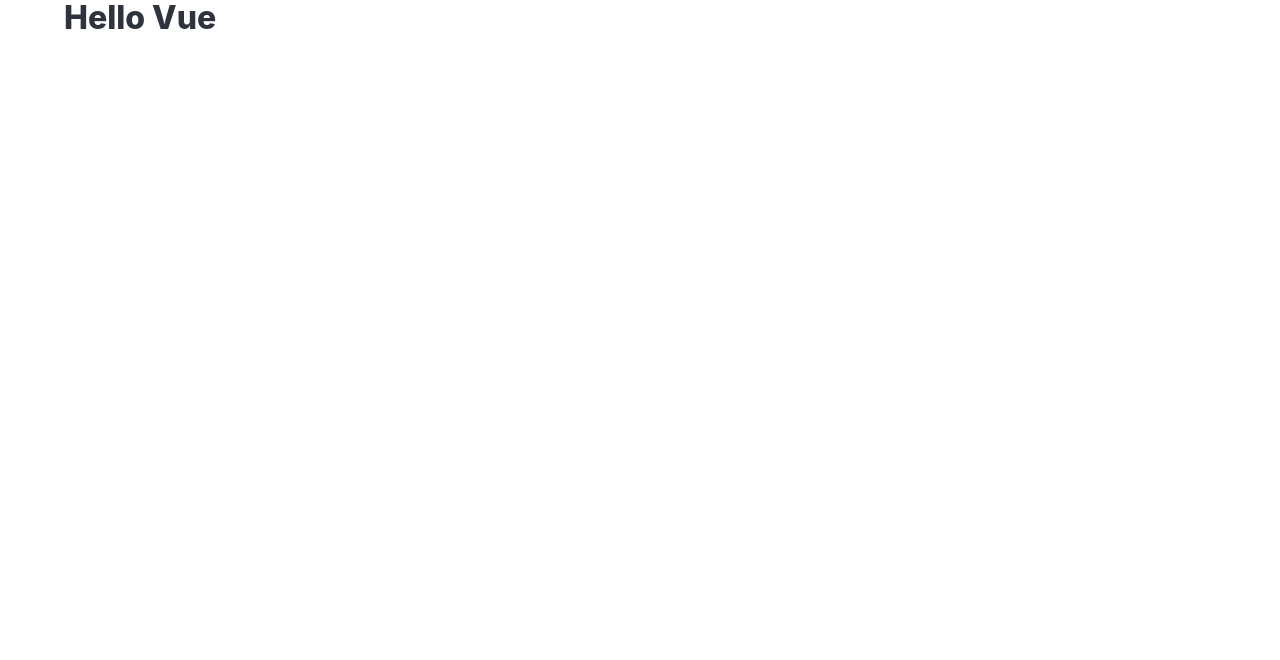
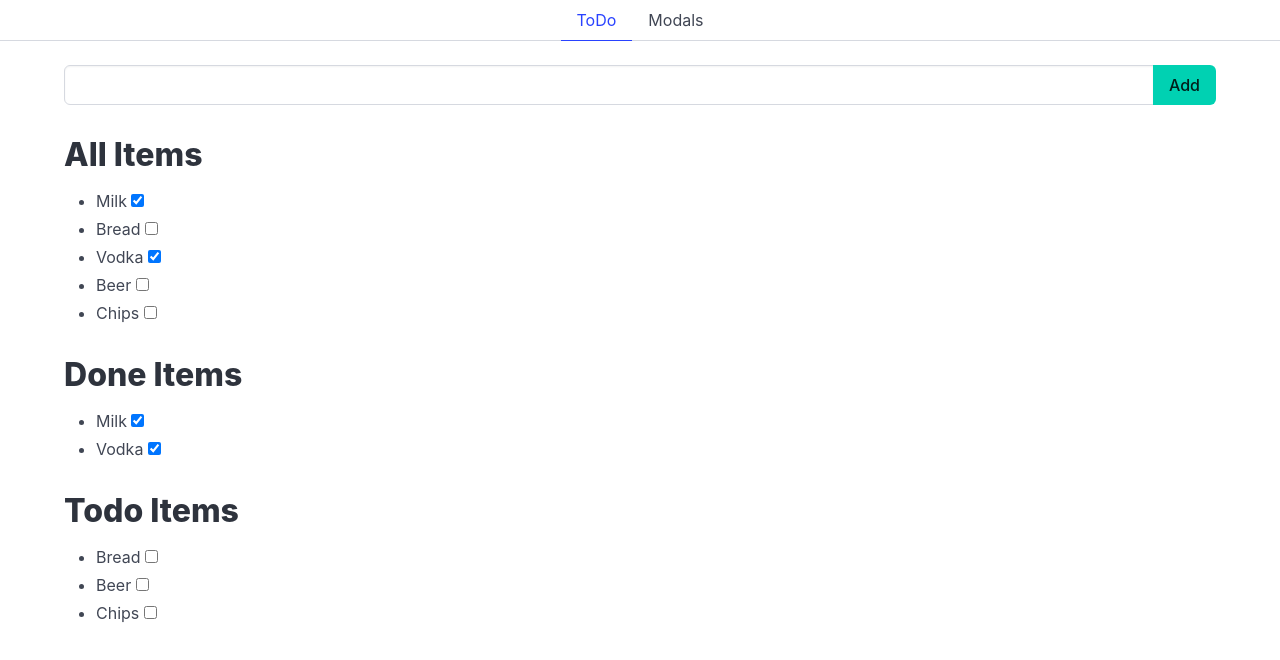
Before and after one commit to suhhhho/ta23blearnnode, a Vue app in the folder learnnode/: page / in a window 1280 px wide. Shown: the top 660 px of the page. Built offline with nearby package versions, Linux system fonts and the light colour scheme.

Commit message:
i forgot to do commit...

```diff
--- a/learnnode/src/App.vue
+++ b/learnnode/src/App.vue
@@ -1,12 +1,10 @@
 <script setup>
-let message = 'Hello Vue'
+import { ref } from 'vue';
+import RouterTabs from './components/RouterTabs.vue';
+
+
 </script>
 <template>
-    <div class = "container">
-        <div class="content">
-              <h1> {{ message }}</h1>
-        </div>
-    </div>
+<RouterTabs></RouterTabs>
+<RouterView></RouterView>
 </template>
-<style>
-</style>
--- /dev/null
+++ b/learnnode/src/components/ImgModal.vue
@@ -0,0 +1,13 @@
+<script setup>
+import Modal from './Modal.vue';
+
+defineProps(['active', 'url']);
+</script>
+
+<template>
+    <Modal :active="active" @close="$emit('close')">
+        <p class="image is-4by3">
+            <img :src="url" alt="">
+        </p>
+    </Modal>
+</template>
--- /dev/null
+++ b/learnnode/src/components/ItemList.vue
@@ -0,0 +1,13 @@
+<script setup>
+defineProps(['items', 'title']);
+</script>
+
+<template>
+    <h1>{{ title }}</h1>
+    <ul>
+        <li v-for="item in items" :key="item.id">
+            {{ item.name }}
+            <input type="checkbox" v-model="item.isDone">
+        </li>
+    </ul>
+</template>
--- /dev/null
+++ b/learnnode/src/components/Modal.vue
@@ -0,0 +1,13 @@
+<script setup>
+    defineProps(['active', 'url']);
+</script>
+
+<template>
+    <div class="modal" :class="{ 'is-active': active }">
+        <div class="modal-background" @click="$emit('close')"></div>
+        <div class="modal-content">
+            <slot></slot>
+        </div>
+        <button class="modal-close is-large" aria-label="close" @click="$emit('close')"></button>
+    </div>
+</template>
--- /dev/null
+++ b/learnnode/src/components/RouterTabs.vue
@@ -0,0 +1,11 @@
+<script setup>
+</script>
+<template>
+    <div class="tabs is-centered">
+        <ul>
+            <li :class="{'is-active': item.path === $route.path}" v-for="(item,key) in $router.getRoutes()">
+                <RouterLink :to="item.path">{{ item.name }}</RouterLink>
+            </li>
+        </ul>
+    </div>
+</template>
--- /dev/null
+++ b/learnnode/src/pages/Modals.vue
@@ -0,0 +1,32 @@
+<script setup>
+import { ref } from 'vue';
+import Modal from '../components/Modal.vue';
+import ImgModal from '../components/ImgModal.vue';
+let modalActive = ref(false);
+let modalActive2 = ref(false);
+
+</script>
+<template>
+    <div class="container mt-3">
+        <div class="buttons">
+            <button class="button is-primary" @click="modalActive = true">Open Modal</button>
+            <button class="button is-warning" @click="modalActive2 = true">Open Modal 2</button>
+        </div>
+
+        <ImgModal :active="modalActive" @close="modalActive = false" url="https://picsum.photos/seed/kaspar/1280/960">
+
+        </ImgModal>
+
+        <Modal :active="modalActive2" @close="modalActive2 = false">
+            <div class="notification is-link">
+                <button class="delete"></button>
+                Primar lorem ipsum dolor sit amet, consectetur adipiscing elit lorem ipsum
+                dolor. <strong>Pellentesque risus mi</strong>, tempus quis placerat ut, porta
+                nec nulla. Vestibulum rhoncus ac ex sit amet fringilla. Nullam gravida purus
+                diam, et dictum <a>felis venenatis</a> efficitur.
+            </div>
+        </Modal>
+
+    </div>
+</template>
+<style></style>
--- /dev/null
+++ b/learnnode/src/pages/ToDo.vue
@@ -0,0 +1,46 @@
+<script setup>
+import { computed, ref } from 'vue';
+import ItemList from '../components/ItemList.vue';
+let id = 1;
+let items = ref([
+    {id: id++, name: 'Milk', isDone: true },
+    {id: id++, name: 'Bread', isDone: false },
+    {id: id++, name: 'Vodka', isDone: true },
+    {id: id++, name: 'Beer', isDone: false },
+    {id: id++, name: 'Chips', isDone: false },
+]);
+let newItem = ref('');
+
+function add(){
+    if(newItem.value.trim() !== ''){
+        items.value.push({ id: id++, name: newItem.value, isDone: false });
+    }
+    newItem.value = '';
+}
+
+let doneItems = computed(() => items.value.filter(item => item.isDone));
+let toDoItems = computed(() => items.value.filter(item => !item.isDone));
+
+</script>
+<template>
+    <div class="container mt-3">
+        <div class="content">
+
+            <div class="field has-addons">
+                <div class="control is-expanded">
+                    <input class="input" type="text" v-model="newItem" @keypress.enter="add">
+                </div>
+                <div class="control">
+                    <button class="button is-primary" @click="add">Add</button>
+                </div>
+            </div>
+
+
+            <ItemList :items="items" title="All Items"></ItemList>
+            <ItemList :items="doneItems" title="Done Items"></ItemList>
+            <ItemList :items="toDoItems" title="Todo Items"></ItemList>
+
+        </div>
+    </div>
+</template>
+<style></style>
--- a/learnnode/webpack.config.js
+++ b/learnnode/webpack.config.js
@@ -1,24 +1,24 @@
-import path from 'path';
-import HtmlWebpackPlugin from 'html-webpack-plugin';
+import path from "path";
+import HtmlWebpackPlugin from "html-webpack-plugin";
 import { VueLoaderPlugin } from 'vue-loader';
 import webpack from 'webpack';
 
 const __filename = import.meta.filename;
 const __dirname = import.meta.dirname;
 
-
 export default {
-    entry: './src/index.js',
+  entry: "./src/index.js",
   output: {
-        filename: 'main.js',
-        path: path.resolve(__dirname, 'dist')
+    filename: "main.js",
+    path: path.resolve(__dirname, "dist"),
   },
   devServer: {
     static: {
-            directory: path.join(__dirname, 'public'),
+      directory: path.join(__dirname, "public"),
     },
     compress: true,
     port: 9000,
+    historyApiFallback: true,
   },
   module: {
     rules: [
@@ -27,32 +27,29 @@
         use: ["style-loader", "css-loader"],
       },
       {
-                test: /\.s[ac]ss$/i,
+        test: /\.scss$/i,
         use: [
-                    // Creates `style` nodes from JS strings
           "style-loader",
-                    // Translates CSS into CommonJS
           "css-loader",
-                    // Compiles Sass to CSS
           {
-                        loader: 'sass-loader',
+            loader: "sass-loader",
             options: {
               sassOptions: {
                 quietDeps: true,
-                            }
-                        }
-                    }
+              },
+            },
+          },
         ],
       },
       {
         test: /\.vue$/,
         loader: 'vue-loader'
-              },
+      }
     ],
   },
   plugins: [
     new HtmlWebpackPlugin({
-            template: './src/index.html',
+      template: "./src/index.html",
     }),
     new VueLoaderPlugin(),
     new webpack.DefinePlugin({
```
Also changed, not shown: learnnode/src/components/Tabs.vue (added, +22 -0 lines), learnnode/src/index.js (+17 -2 lines). Lines whose indentation alone changed are shown as unchanged.
